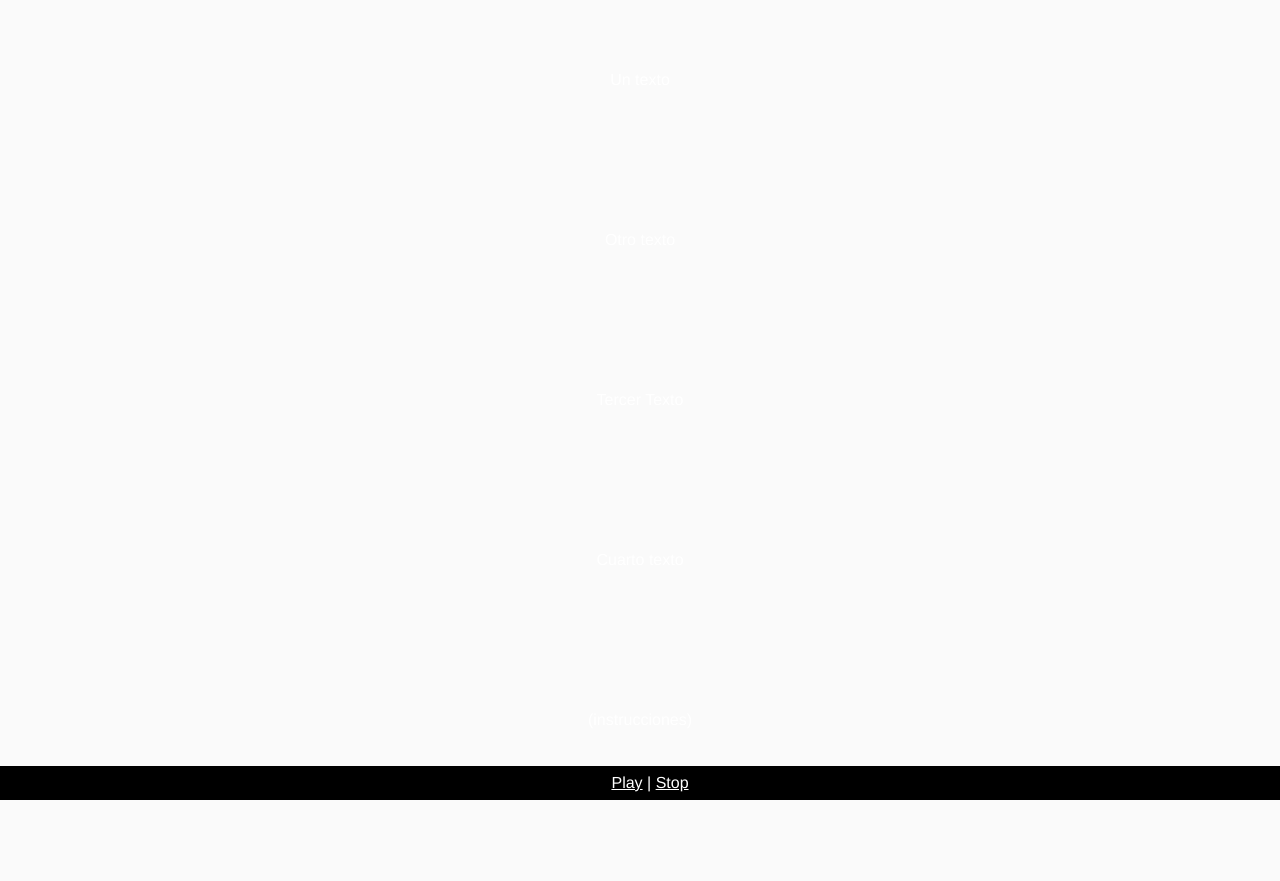
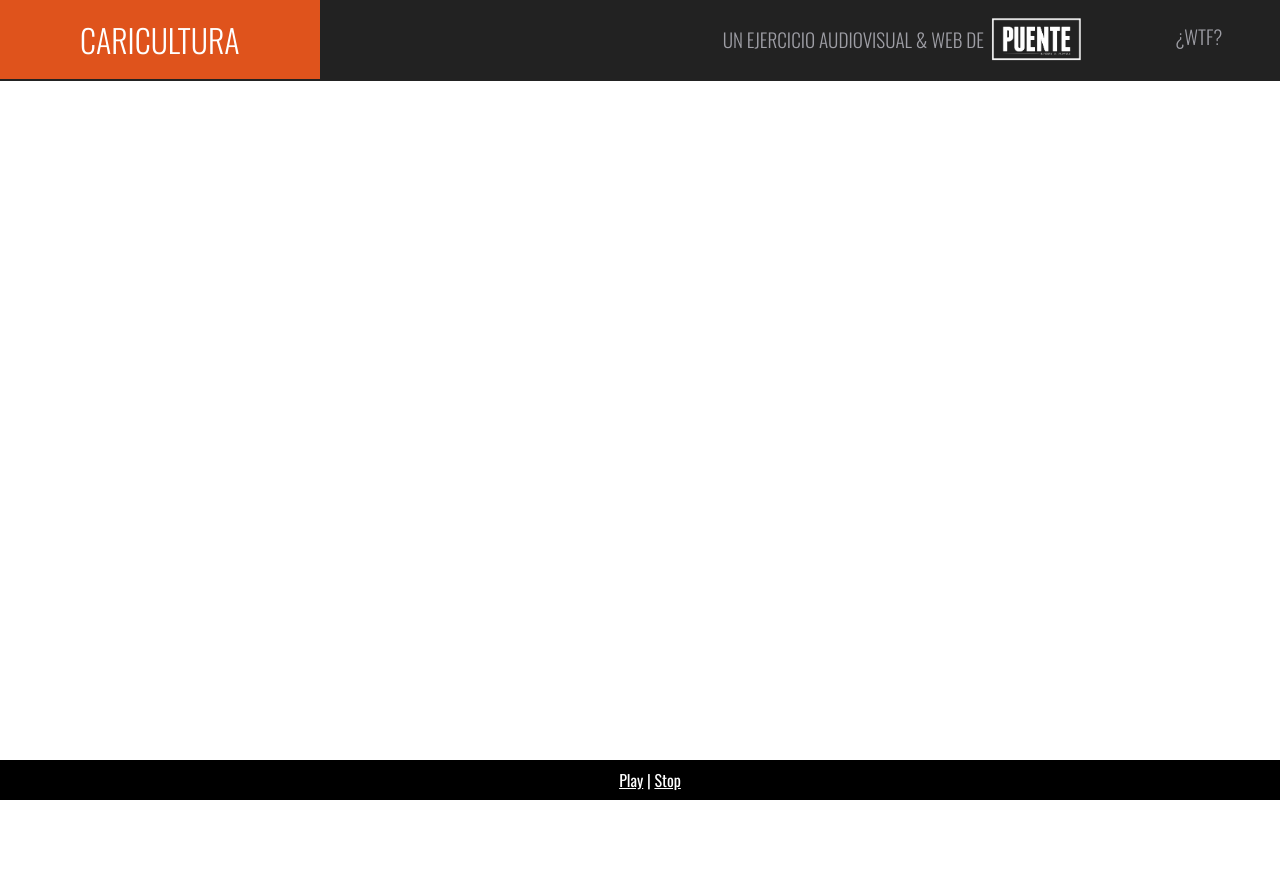
Before and after one commit to anabelle/caricultura, a website: page app/index.html in a window 1280 px wide. Before the commit the page ends 800 px from the top, so only its background shows below. Drawn offline with nearby package versions, Linux system fonts and the light colour scheme; files that its build step writes are made by us from their sources.

Commit message:
header 99% :)

```diff
--- a/app/index.html
+++ b/app/index.html
@@ -1,5 +1,5 @@
 <!doctype html>
-<html class="no-js" lang="">
+<html class="no-js" lang="es">
   <head>
     <meta charset="utf-8">
     <meta name="description" content="">
@@ -13,6 +13,7 @@
     <!-- bower:css -->
     <!-- endbower -->
     <!-- endbuild -->
+    <link href='https://fonts.googleapis.com/css?family=Oswald:400,700,300' rel='stylesheet' type='text/css'>
 
     <!-- build:css styles/main.css -->
     <link rel="stylesheet" href="styles/main.css">
@@ -26,6 +27,18 @@
     <!--[if lt IE 10]>
       <p class="browserupgrade">You are using an <strong>outdated</strong> browser. Please <a href="http://browsehappy.com/">upgrade your browser</a> to improve your experience.</p>
     <![endif]-->
+
+    <header>
+      <h1>CARICULTURA</h1>
+
+      <h2>UN EJERCICIO AUDIOVISUAL &amp; WEB DE
+        <img src="images/logo_puente.png">
+      </h2>
+
+     <h3>¿WTF?</h3>
+    </header>
+
+
 
     <nav id="controls">
       <a id="play" href="#">Play</a> | <a id="stop" href="#">Stop</a>
@@ -54,6 +67,7 @@
       </div>
     </div>
 
+
     <!-- Google Analytics: change UA-XXXXX-X to be your site's ID. -->
     <script>
       (function(b,o,i,l,e,r){b.GoogleAnalyticsObject=l;b[l]||(b[l]=
--- a/app/styles/main.scss
+++ b/app/styles/main.scss
@@ -2,9 +2,11 @@
 // endbower
 
 body {
-  background: #fafafa;
-  font-family: 'Helvetica Neue', Helvetica, Arial, sans-serif;
-  color: #333;
+  background: #fff;
+  font-family: 'Oswald', sans-serif;
+  color: #9e9ea5;
+  margin: 0;
+  text-align: center;
 }
 
 body , html {
@@ -12,6 +14,55 @@ body , html {
   padding: 0;
   width: 100%;
   height: 100%;
+}
+
+header {
+  background-color: #222;
+  text-align: right;
+  position: relative;
+  z-index: 1500;
+}
+
+
+h1 {
+  display: inline-block;
+  background-color: #df531c;
+  color: #fff;
+  font-size: 2em;
+  font-weight: lighter;
+  float: left;
+  margin: 0;
+  padding: 0.5em 2.5em;
+  vertical-align: middle;
+}
+
+h2 {
+  margin: 0;
+  display: inline-block;
+  font-weight: lighter;
+  font-size: 1.2em;
+  padding: 0 1.5em;
+  vertical-align: middle;
+  line-height: 4.2em;
+}
+
+h2 img {
+  height: 50px;
+  vertical-align: middle;
+  position: relative;
+  top: -3px;
+}
+
+h3 {
+  margin: 0;
+  display: inline-block;
+  font-weight: lighter;
+  font-size: 1.2em;
+  padding: 0 3em;
+}
+
+h3:hover {
+  color: #df531c;
 }
 
 .player-big {
```
Also changed, not shown: app/images/logo_puente.png (added).
